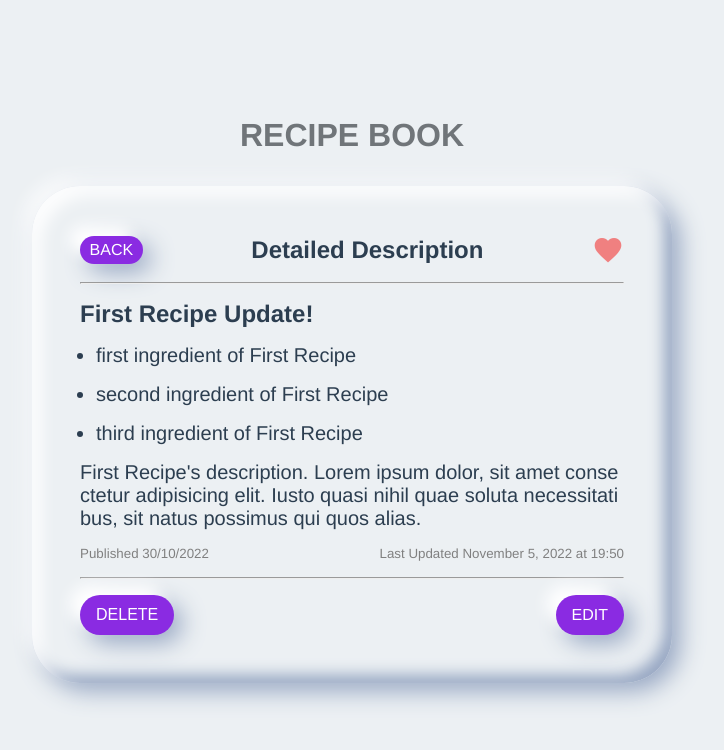
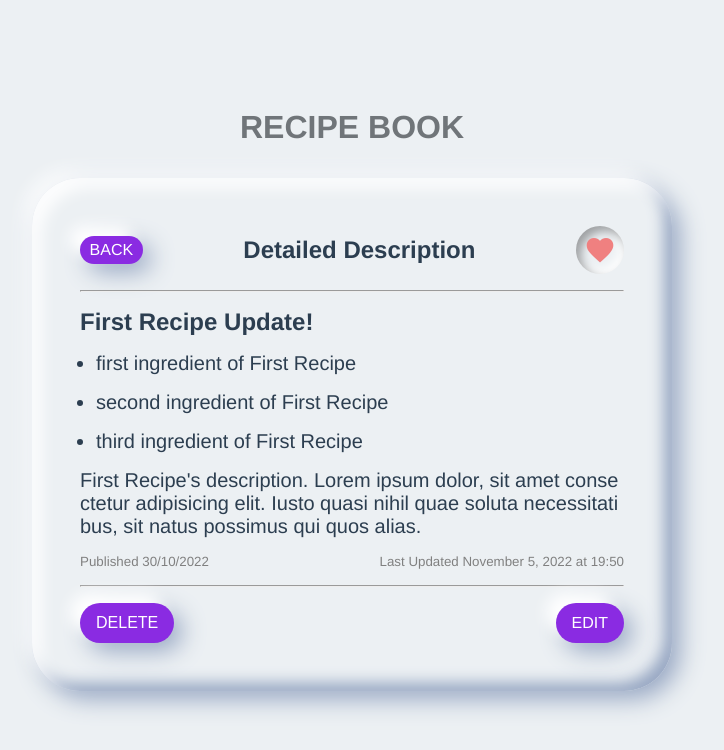
Before and after one commit to IronAdministrator/vue_recipe-book, a Vue app: page /recipes/1 in a window 1280 px wide. Shown: the top 750 px of the page, without its empty margins (288-1012 px from the left). Built offline with nearby package versions, Linux system fonts and the light colour scheme; data requests are answered from the project's data file.

Commit message:
minor changes

```diff
--- a/data/db.json
+++ b/data/db.json
@@ -22,7 +22,7 @@
         "ingredient_3": "third ingredient of Second Recipe"
       },
       "description": "Second Recipe's description. Lorem ipsum dolor, sit amet consectetur adipisicing elit. Iusto quasi nihil quae soluta necessitatibus, sit natus possimus qui quos alias.",
-      "favorite": true,
+      "favorite": false,
       "createAt": "30/10/2022"
     },
     {
@@ -33,7 +33,7 @@
         "ingredient_3": "fsdfasdfasdf"
       },
       "description": "asdfasdfasdfsdfgsdfgsdfgsdfasdf",
-      "favorite": false,
+      "favorite": true,
       "createAt": "11/3/2022",
       "updateAt": "November 5, 2022 at 19:38",
       "id": 3
--- a/src/components/FilterNav.vue
+++ b/src/components/FilterNav.vue
@@ -19,6 +19,10 @@ export default {
 </script>
 
 <style scoped>
+.filter-nav {
+  display: flex;
+  gap: .5rem;
+}
 .filter-nav button {
   background: none;
   border: none;
@@ -26,7 +30,6 @@ export default {
   outline: none;
   font-size: 12px;
   text-transform: uppercase;
-    margin-right: 10px;
   letter-spacing: 1px;
   font-weight: bold;
   cursor: pointer;
--- a/src/views/AddEditForm.vue
+++ b/src/views/AddEditForm.vue
@@ -10,7 +10,8 @@
     <input v-model="ingredients.ingredient_3" type="text" placeholder="Ingredient 3" />
     <textarea v-model="description" placeholder="Description"></textarea>
     <section class="footer">
-      <router-link :to="{ name: 'HomeView' }">Back</router-link>
+      <router-link v-if="route.params.id" :to="{ name: 'DetailsView' }">Back</router-link>
+      <router-link v-else :to="{ name: 'HomeView' }">Back</router-link>
       <button>
         <span v-if="route.params.id">Update</span>
         <span v-else>Add</span>
--- a/src/views/DetailsView.vue
+++ b/src/views/DetailsView.vue
@@ -142,8 +142,12 @@ ul {
   font-size: 2rem;
   color: #bbb;
   cursor: pointer;
+  padding: 0.5rem;
+  border-radius: 50%;
+  box-shadow: -10px -10px 15px #ffffff, 8px 8px 25px #97a7c3;
 }
 .material-icons.favorite {
   color: lightcoral;
+  box-shadow: inset 5px 5px 10px #00000055, inset -5px -5px 10px #ffffffcc;
 }
 </style>
```
Lines whose indentation alone changed are shown as unchanged.
